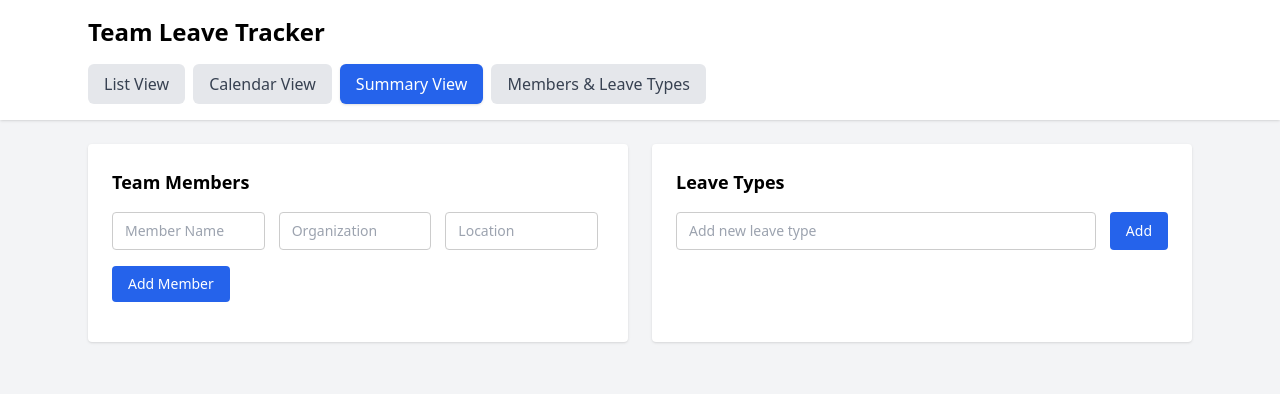
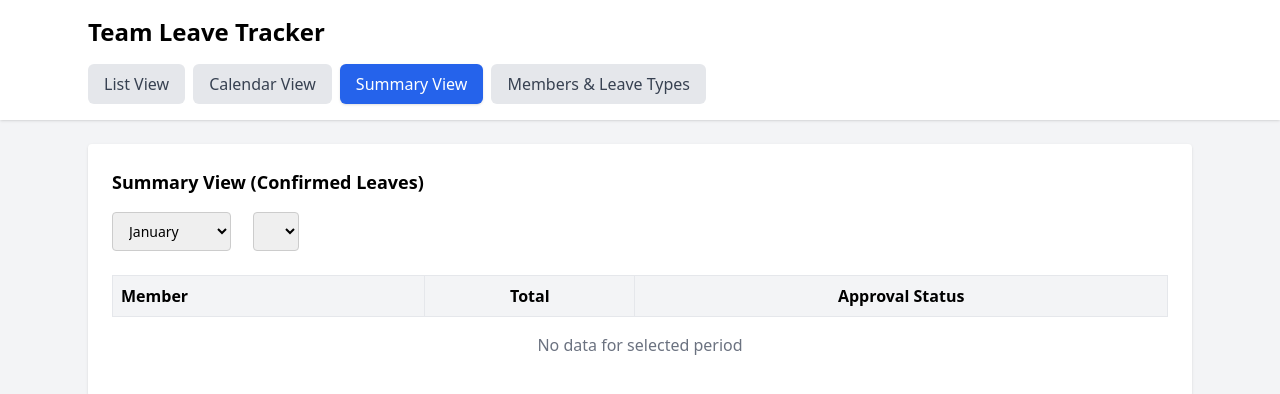
Before and after one commit to pinaki-GH/leave-tracker, a Next.js app: page /summary in a window 1280 px wide. Shown: the top 394 px of the page. Built offline with nearby package versions, Linux system fonts and the light colour scheme.

Commit message:
Update page.tsx

```diff
--- a/app/summary/page.tsx
+++ b/app/summary/page.tsx
@@ -1,324 +1,208 @@
 "use client";
 
-import { useEffect, useState } from "react";
+import { useEffect, useMemo, useState } from "react";
+import { Leave } from "@/lib/types";
 import { getData, saveData } from "@/lib/storage";
 
-type Member = {
-  id: string;
-  name: string;
-  organization: string;
-  location: string;
+const months = [
+  "January","February","March","April","May","June",
+  "July","August","September","October","November","December"
+];
+
+type ApprovalStatus = "Approved" | "Pending";
+
+type SummaryRow = {
+  member: string;
+  totals: Record<string, number>;
+  total: number;
+  approvalStatus: ApprovalStatus;
 };
 
-type LeaveType = {
-  id: string;
-  name: string;
-};
+export default function SummaryPage() {
+  const [leaves, setLeaves] = useState<Leave[]>([]);
+  const [members, setMembers] = useState<string[]>([]);
+  const [leaveTypes, setLeaveTypes] = useState<string[]>([]);
+  const [approvalMap, setApprovalMap] =
+    useState<Record<string, ApprovalStatus>>({});
 
-export default function MembersPage() {
-  const [members, setMembers] = useState<Member[]>([]);
-  const [leaveTypes, setLeaveTypes] = useState<LeaveType[]>([]);
-
-  /* ---------- Add Member ---------- */
-  const [newName, setNewName] = useState("");
-  const [newOrg, setNewOrg] = useState("");
-  const [newLocation, setNewLocation] = useState("");
-
-  /* ---------- Edit ---------- */
-  const [editingMemberId, setEditingMemberId] = useState<string | null>(null);
-  const [editingLeaveTypeId, setEditingLeaveTypeId] = useState<string | null>(null);
-
-  const [editMember, setEditMember] = useState<Partial<Member>>({});
-  const [editLeaveTypeName, setEditLeaveTypeName] = useState("");
-
-  /* ---------- Add Leave Type ---------- */
-  const [newLeaveType, setNewLeaveType] = useState("");
+  const [month, setMonth] = useState<number | "All">(new Date().getMonth());
+  const [year, setYear] = useState(new Date().getFullYear());
 
   useEffect(() => {
-    // 🔹 Normalize existing data to include organization & location
-    const storedMembers = (getData("members") as Partial<Member>[]) || [];
-    const normalizedMembers: Member[] = storedMembers.map(m => ({
-      id: m.id!,
-      name: m.name!,
-      organization: m.organization || "",
-      location: m.location || "",
+    setLeaves((getData("leaves") as Leave[]) || []);
+
+    setMembers(
+      ((getData("members") as any[]) || []).map(m => m.name)
+    );
+
+    setLeaveTypes(
+      ((getData("leaveTypes") as any[]) || []).map(t => t.name)
+    );
+
+    const raw = getData("approvalStatus");
+    if (raw && typeof raw === "object" && !Array.isArray(raw)) {
+      setApprovalMap(raw as Record<string, ApprovalStatus>);
+    } else {
+      setApprovalMap({});
+    }
+  }, []);
+
+  const approvalKey = (member: string) =>
+    `${year}-${month}-${member}`;
+
+  const updateApproval = (member: string, status: ApprovalStatus) => {
+    const key = approvalKey(member);
+    const updated: Record<string, ApprovalStatus> = {
+      ...approvalMap,
+      [key]: status,
+    };
+
+    setApprovalMap(updated);
+
+    // ✅ Cast ONLY at persistence boundary
+    saveData("approvalStatus", updated as unknown as any[]);
+  };
+
+  const summary = useMemo<SummaryRow[]>(() => {
+    const rows: SummaryRow[] = members.map(member => ({
+      member,
+      totals: {},
+      total: 0,
+      approvalStatus:
+        approvalMap[approvalKey(member)] || "Pending",
     }));
 
-    setMembers(normalizedMembers);
-    setLeaveTypes((getData("leaveTypes") as LeaveType[]) || []);
-  }, []);
+    rows.forEach(row => {
+      leaveTypes.forEach(t => (row.totals[t] = 0));
+    });
 
-  /* ---------- Helpers ---------- */
+    leaves.forEach(l => {
+      if (l.status !== "Confirmed") return;
 
-  const saveMembers = (data: Member[]) => {
-    setMembers(data);
-    saveData("members", data);
-  };
+      const d = new Date(l.startDate);
+      if (month !== "All" && d.getMonth() !== month) return;
+      if (d.getFullYear() !== year) return;
 
-  const saveLeaveTypes = (data: LeaveType[]) => {
-    setLeaveTypes(data);
-    saveData("leaveTypes", data);
-  };
+      const row = rows.find(r => r.member === l.memberName);
+      if (!row) return;
 
-  /* ---------- Members ---------- */
+      row.totals[l.leaveType] += l.ptoDays;
+      row.total += l.ptoDays;
+    });
 
-  const addMember = () => {
-    if (!newName.trim()) return;
+    return rows.sort((a, b) =>
+      a.member.localeCompare(b.member)
+    );
+  }, [leaves, members, leaveTypes, month, year, approvalMap]);
 
-    saveMembers([
-      ...members,
-      {
-        id: crypto.randomUUID(),
-        name: newName.trim(),
-        organization: newOrg.trim(),
-        location: newLocation.trim(),
-      },
-    ]);
-
-    setNewName("");
-    setNewOrg("");
-    setNewLocation("");
-  };
-
-  const updateMember = () => {
-    if (!editingMemberId || !editMember.name?.trim()) return;
-
-    saveMembers(
-      members.map(m =>
-        m.id === editingMemberId
-          ? {
-              ...m,
-              name: editMember.name!.trim(),
-              organization: editMember.organization || "",
-              location: editMember.location || "",
-            }
-          : m
-      )
-    );
-
-    setEditingMemberId(null);
-    setEditMember({});
-  };
-
-  const deleteMember = (id: string) => {
-    saveMembers(members.filter(m => m.id !== id));
-  };
-
-  /* ---------- Leave Types ---------- */
-
-  const addLeaveType = () => {
-    if (!newLeaveType.trim()) return;
-
-    saveLeaveTypes([
-      ...leaveTypes,
-      { id: crypto.randomUUID(), name: newLeaveType.trim() },
-    ]);
-
-    setNewLeaveType("");
-  };
-
-  const updateLeaveType = () => {
-    if (!editingLeaveTypeId || !editLeaveTypeName.trim()) return;
-
-    saveLeaveTypes(
-      leaveTypes.map(t =>
-        t.id === editingLeaveTypeId
-          ? { ...t, name: editLeaveTypeName.trim() }
-          : t
-      )
-    );
-
-    setEditingLeaveTypeId(null);
-    setEditLeaveTypeName("");
-  };
-
-  const deleteLeaveType = (id: string) => {
-    saveLeaveTypes(leaveTypes.filter(t => t.id !== id));
-  };
-
-  /* ---------- UI ---------- */
+  const years = Array.from(
+    new Set(leaves.map(l => new Date(l.startDate).getFullYear()))
+  ).sort();
 
   return (
-    <div className="grid grid-cols-1 md:grid-cols-2 gap-6">
-      {/* Team Members */}
-      <div className="bg-white p-6 rounded shadow">
-        <h2 className="text-lg font-bold mb-4">Team Members</h2>
+    <div className="bg-white p-6 rounded shadow">
+      <h2 className="text-lg font-bold mb-4">
+        Summary View (Confirmed Leaves)
+      </h2>
 
-        {/* Add Member */}
-        <div className="grid grid-cols-1 md:grid-cols-3 gap-2 mb-4">
-          <input
-            className="border px-3 py-2 rounded text-sm"
-            placeholder="Member Name"
-            value={newName}
-            onChange={e => setNewName(e.target.value)}
-          />
-          <input
-            className="border px-3 py-2 rounded text-sm"
-            placeholder="Organization"
-            value={newOrg}
-            onChange={e => setNewOrg(e.target.value)}
-          />
-          <input
-            className="border px-3 py-2 rounded text-sm"
-            placeholder="Location"
-            value={newLocation}
-            onChange={e => setNewLocation(e.target.value)}
-          />
-        </div>
+      {/* Filters */}
+      <div className="flex gap-4 mb-6">
+        <select
+          className="border px-3 py-2 rounded text-sm"
+          value={month}
+          onChange={e =>
+            setMonth(
+              e.target.value === "All"
+                ? "All"
+                : Number(e.target.value)
+            )
+          }
+        >
+          <option value="All">All Months</option>
+          {months.map((m, i) => (
+            <option key={m} value={i}>{m}</option>
+          ))}
+        </select>
 
-        <button
-          onClick={addMember}
-          className="bg-blue-600 text-white px-4 py-2 rounded text-sm mb-4"
+        <select
+          className="border px-3 py-2 rounded text-sm"
+          value={year}
+          onChange={e => setYear(Number(e.target.value))}
         >
-          Add Member
-        </button>
-
-        {/* Member List */}
-        <ul className="space-y-2">
-          {members.map(m => (
-            <li key={m.id} className="border rounded p-3">
-              {editingMemberId === m.id ? (
-                <div className="grid grid-cols-1 md:grid-cols-3 gap-2">
-                  <input
-                    className="border px-2 py-1 rounded text-sm"
-                    value={editMember.name || ""}
-                    onChange={e =>
-                      setEditMember({ ...editMember, name: e.target.value })
-                    }
-                  />
-                  <input
-                    className="border px-2 py-1 rounded text-sm"
-                    value={editMember.organization || ""}
-                    onChange={e =>
-                      setEditMember({
-                        ...editMember,
-                        organization: e.target.value,
-                      })
-                    }
-                  />
-                  <input
-                    className="border px-2 py-1 rounded text-sm"
-                    value={editMember.location || ""}
-                    onChange={e =>
-                      setEditMember({
-                        ...editMember,
-                        location: e.target.value,
-                      })
-                    }
-                  />
-
-                  <div className="col-span-full flex gap-2 mt-2">
-                    <button onClick={updateMember} className="text-blue-600 text-sm">
-                      Save
-                    </button>
-                    <button
-                      onClick={() => {
-                        setEditingMemberId(null);
-                        setEditMember({});
-                      }}
-                      className="text-gray-500 text-sm"
-                    >
-                      Cancel
-                    </button>
-                  </div>
-                </div>
-              ) : (
-                <div className="flex items-center gap-2">
-                  <div className="flex-1">
-                    <div className="font-medium">{m.name}</div>
-                    <div className="text-sm text-gray-600">
-                      {m.organization || "—"} · {m.location || "—"}
-                    </div>
-                  </div>
-
-                  <button
-                    onClick={() => {
-                      setEditingMemberId(m.id);
-                      setEditMember(m);
-                    }}
-                    className="text-blue-600 text-sm"
-                  >
-                    Edit
-                  </button>
-                  <button
-                    onClick={() => deleteMember(m.id)}
-                    className="text-red-600 text-sm"
-                  >
-                    Delete
-                  </button>
-                </div>
-              )}
-            </li>
+          {years.map(y => (
+            <option key={y}>{y}</option>
           ))}
-        </ul>
+        </select>
       </div>
 
-      {/* Leave Types */}
-      <div className="bg-white p-6 rounded shadow">
-        <h2 className="text-lg font-bold mb-4">Leave Types</h2>
+      {/* Summary Table */}
+      <table className="w-full border-collapse">
+        <thead>
+          <tr className="bg-gray-100">
+            <th className="border p-2 text-left">Member</th>
+            {leaveTypes.map(t => (
+              <th key={t} className="border p-2 text-center">
+                {t}
+              </th>
+            ))}
+            <th className="border p-2 text-center">Total</th>
+            <th className="border p-2 text-center">
+              Approval Status
+            </th>
+          </tr>
+        </thead>
 
-        <div className="flex gap-2 mb-4">
-          <input
-            className="border px-3 py-2 rounded text-sm flex-1"
-            placeholder="Add new leave type"
-            value={newLeaveType}
-            onChange={e => setNewLeaveType(e.target.value)}
-          />
-          <button
-            onClick={addLeaveType}
-            className="bg-blue-600 text-white px-4 py-2 rounded text-sm"
-          >
-            Add
-          </button>
-        </div>
+        <tbody>
+          {summary.map(row => (
+            <tr key={row.member}>
+              <td className="border p-2 text-left">
+                {row.member}
+              </td>
 
-        <ul className="space-y-2">
-          {leaveTypes.map(t => (
-            <li key={t.id} className="flex items-center gap-2 border p-2 rounded">
-              {editingLeaveTypeId === t.id ? (
-                <>
-                  <input
-                    className="border px-2 py-1 rounded text-sm flex-1"
-                    value={editLeaveTypeName}
-                    onChange={e => setEditLeaveTypeName(e.target.value)}
-                  />
-                  <button onClick={updateLeaveType} className="text-blue-600 text-sm">
-                    Save
-                  </button>
-                  <button
-                    onClick={() => {
-                      setEditingLeaveTypeId(null);
-                      setEditLeaveTypeName("");
-                    }}
-                    className="text-gray-500 text-sm"
-                  >
-                    Cancel
-                  </button>
-                </>
-              ) : (
-                <>
-                  <span className="flex-1">{t.name}</span>
-                  <button
-                    onClick={() => {
-                      setEditingLeaveTypeId(t.id);
-                      setEditLeaveTypeName(t.name);
-                    }}
-                    className="text-blue-600 text-sm"
-                  >
-                    Edit
-                  </button>
-                  <button
-                    onClick={() => deleteLeaveType(t.id)}
-                    className="text-red-600 text-sm"
-                  >
-                    Delete
-                  </button>
-                </>
-              )}
-            </li>
+              {leaveTypes.map(t => (
+                <td key={t} className="border p-2 text-center">
+                  {row.totals[t] || 0}
+                </td>
+              ))}
+
+              <td className="border p-2 text-center font-semibold">
+                {row.total}
+              </td>
+
+              <td className="border p-2 text-center">
+                <select
+                  value={row.approvalStatus}
+                  onChange={e =>
+                    updateApproval(
+                      row.member,
+                      e.target.value as ApprovalStatus
+                    )
+                  }
+                  className={`px-2 py-1 rounded text-sm font-medium ${
+                    row.approvalStatus === "Approved"
+                      ? "bg-green-100 text-green-700"
+                      : "bg-yellow-100 text-yellow-700"
+                  }`}
+                >
+                  <option value="Pending">Pending</option>
+                  <option value="Approved">Approved</option>
+                </select>
+              </td>
+            </tr>
           ))}
-        </ul>
-      </div>
+
+          {summary.length === 0 && (
+            <tr>
+              <td
+                colSpan={leaveTypes.length + 3}
+                className="text-center p-4 text-gray-500"
+              >
+                No data for selected period
+              </td>
+            </tr>
+          )}
+        </tbody>
+      </table>
     </div>
   );
 }
```
